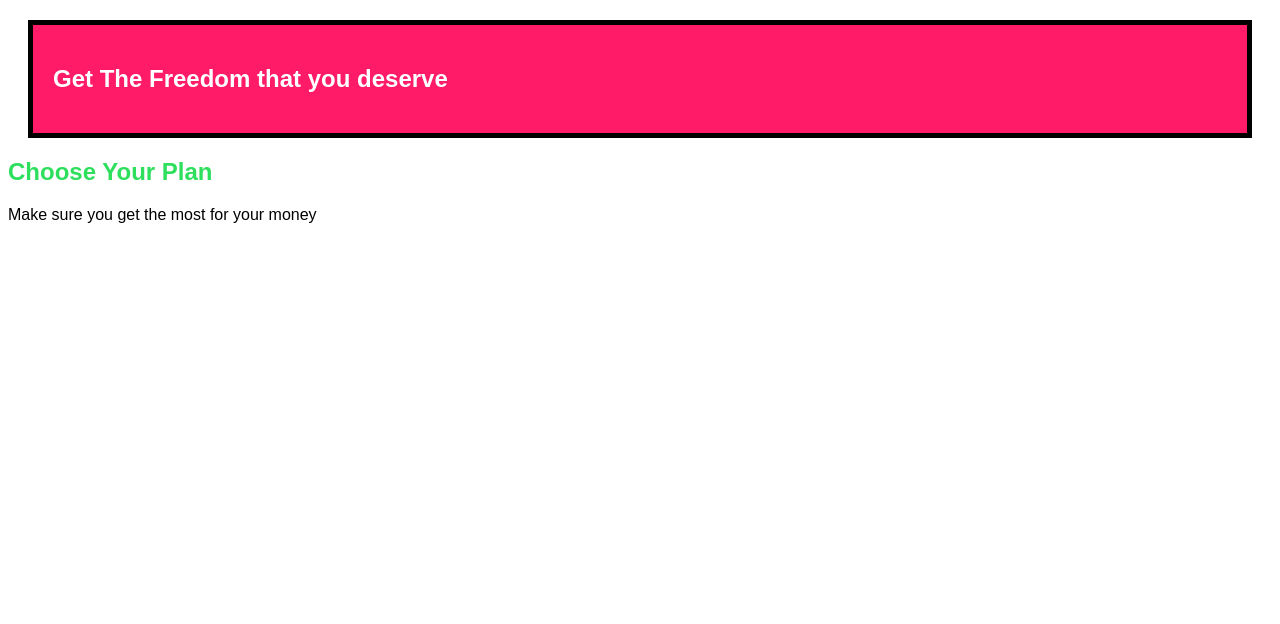
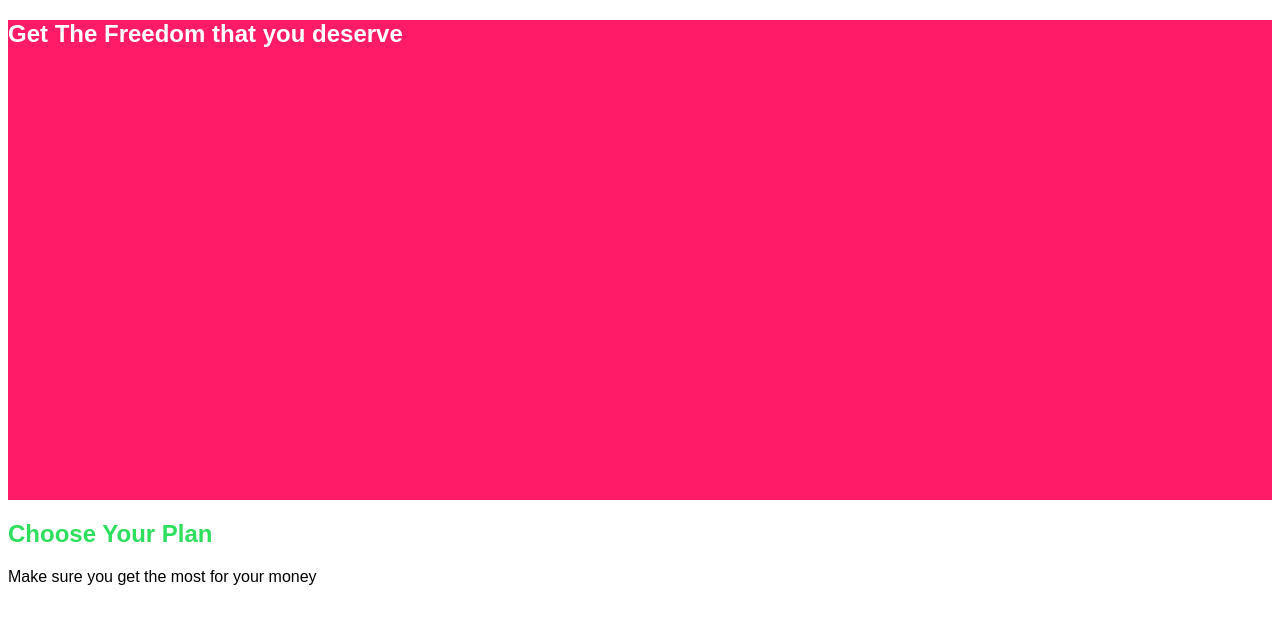
Before and after one commit to honorezemagho/htmlandcss, a plain HTML site: page 2.box-model.html in a window 1280 px wide. Drawn offline with Linux system fonts and the light colour scheme.

Commit message:
diving into width and height

```diff
--- a/assets/css/boxmodel.css
+++ b/assets/css/boxmodel.css
@@ -4,12 +4,8 @@ body {
 
 #product-overview {
     background-color: #ff1b68;
-    padding: 20px;
-    /* border-style: solid;
-    border-color: black;
-    border-width: 5px */
-    border: 5px solid black;
-    margin: 20px;
+    width: 100%;
+    height: 60vh;
 }
 
 .product-overview h1 {
```
